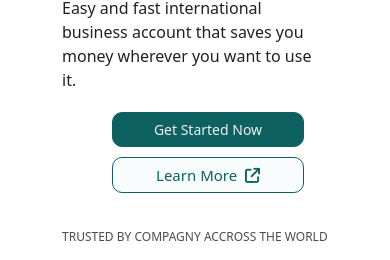
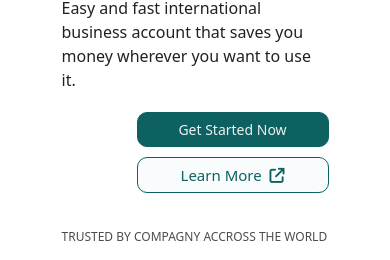
Before and after one commit to nathan-nath/Gold-Money, a plain HTML site: page index.html in a window 390 px wide. Shown: the part 345-605 px from the top of the page. Drawn offline with nearby package versions, Linux system fonts and the light colour scheme.

Commit message:
Ajout du fichier responsive, reset et main et differentes modifications

```diff
--- a/css/responsive.css
+++ b/css/responsive.css
@@ -59,12 +59,12 @@
 
     .hero-cto .btn-darkgreen{
         margin-bottom: 10px;
-        margin-left: 50px;
+        margin-left: 75px;
         width: 12rem;
     }
 
     .hero-cto .btn-white {
-        margin-left: 50px;
+        margin-left: 75px;
         width: 12rem;
     }
 
```
